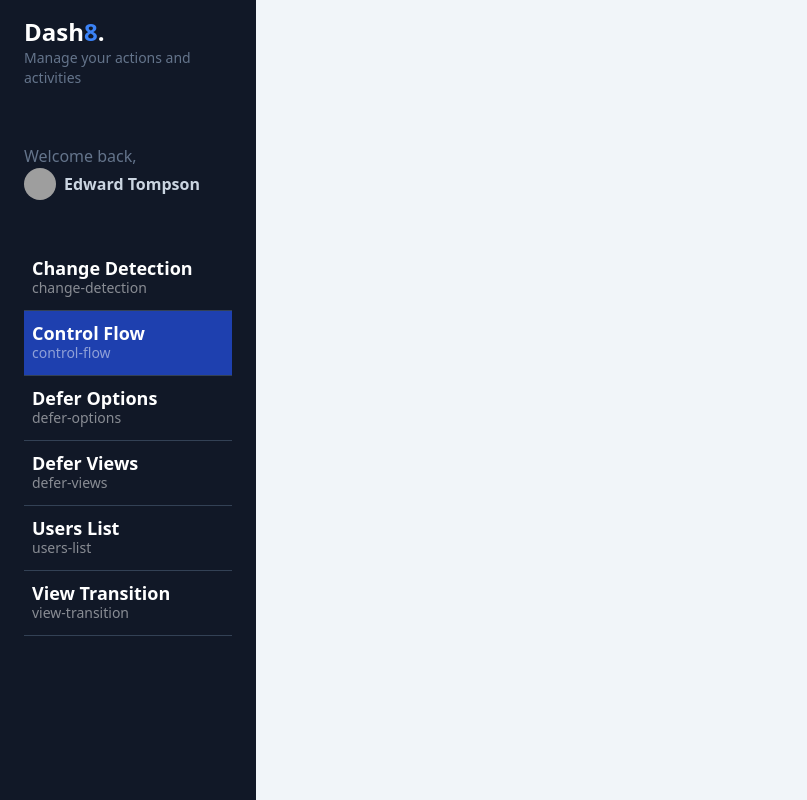
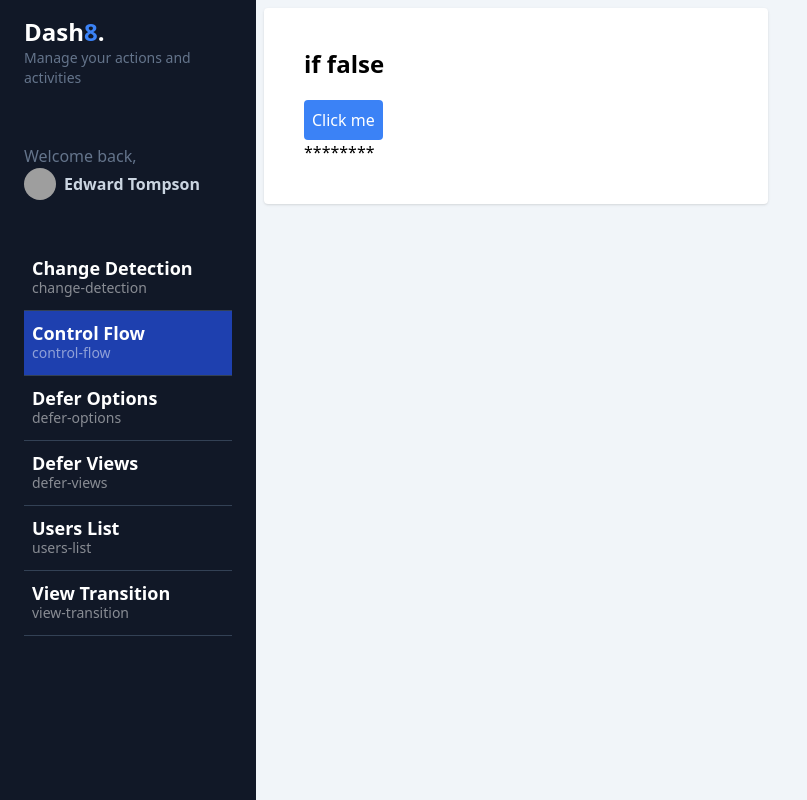
Before and after one commit to Johan10Robayo/Angular-Practice, an Angular app: page /dashboard/control-flow in a window 1280 px wide. Shown: the whole page, without its empty margins (0-807 px from the left). Built offline with nearby package versions, Linux system fonts and the light colour scheme; grey boxes are pictures that could not be loaded.

Commit message:
Control flow if. for else and more

```diff
--- a/src/app/dashboard/dashboard.component.html
+++ b/src/app/dashboard/dashboard.component.html
@@ -1,5 +1,5 @@
-<div class="bg-slate-100  text-black overflow-y-scroll w-screen h-screen antialiased selection:bg-blue-600 selection:text-white">
-    <div class="flex flex-col relative w-screen">
+<div class="flex bg-slate-100  text-black overflow-y-scroll w-screen h-screen antialiased selection:bg-blue-600 selection:text-white">
+    <div class="flex relative w-screen">
         <app-sidemenu />
         <div class="text-black px-2 mt-2 w-full">
             <router-outlet />
--- a/src/app/dashboard/pages/control-flow/control-flow.component.html
+++ b/src/app/dashboard/pages/control-flow/control-flow.component.html
@@ -1 +1,17 @@
-<p>control-flow works!</p>
+<section class="grid grid-cols-1 md:grid-cols-2 gap3">
+    <div class="bg-white rounded shadow p-10" >
+        <h2 class="text-2xl font-bold mb-5">if {{showContent()}}</h2>
+        <button class="p-2 bg-blue-500 rounded text-white" (click)="toggleContent()">Click me</button>
+        @if(showContent())
+        {
+            <p>Hola Mundo</p>
+
+        }@else {
+            <p>********</p>
+        }
+    </div>
+
+
+
+
+</section>
--- a/src/app/dashboard/pages/control-flow/control-flow.component.ts
+++ b/src/app/dashboard/pages/control-flow/control-flow.component.ts
@@ -1,12 +1,19 @@
-import { Component } from '@angular/core';
+import { CommonModule } from '@angular/common';
+import { Component, signal } from '@angular/core';
 
 @Component({
   selector: 'app-control-flow',
   standalone: true,
-  imports: [],
+  imports: [CommonModule],
   templateUrl: './control-flow.component.html',
   styleUrl: './control-flow.component.css'
 })
 export  default class ControlFlowComponent {
+  public showContent = signal(false);
 
+  public toggleContent()
+  {
+
+      this.showContent.update( value => !value);
+  }
 }
--- a/src/app/shared/sidemenu/sidemenu.component.html
+++ b/src/app/shared/sidemenu/sidemenu.component.html
@@ -1,4 +1,4 @@
-<div id="menu" class="bg-gray-900 min-h-screen z-10 text-slate-300 w-64 fixed left-0 h-screen overflow-y-scroll">
+<div id="menu" class="bg-gray-900 min-h-screen z-10 text-slate-300 w-64  left-0 h-screen overflow-y-scroll">
     <div id="logo" class="my-4 px-6">
      <h1 class="text-lg md:text-2xl font-bold text-white">Dash<span class="text-blue-500">8</span>.</h1>
      <p class="text-slate-500 text-sm">Manage your actions and activities</p>
```
